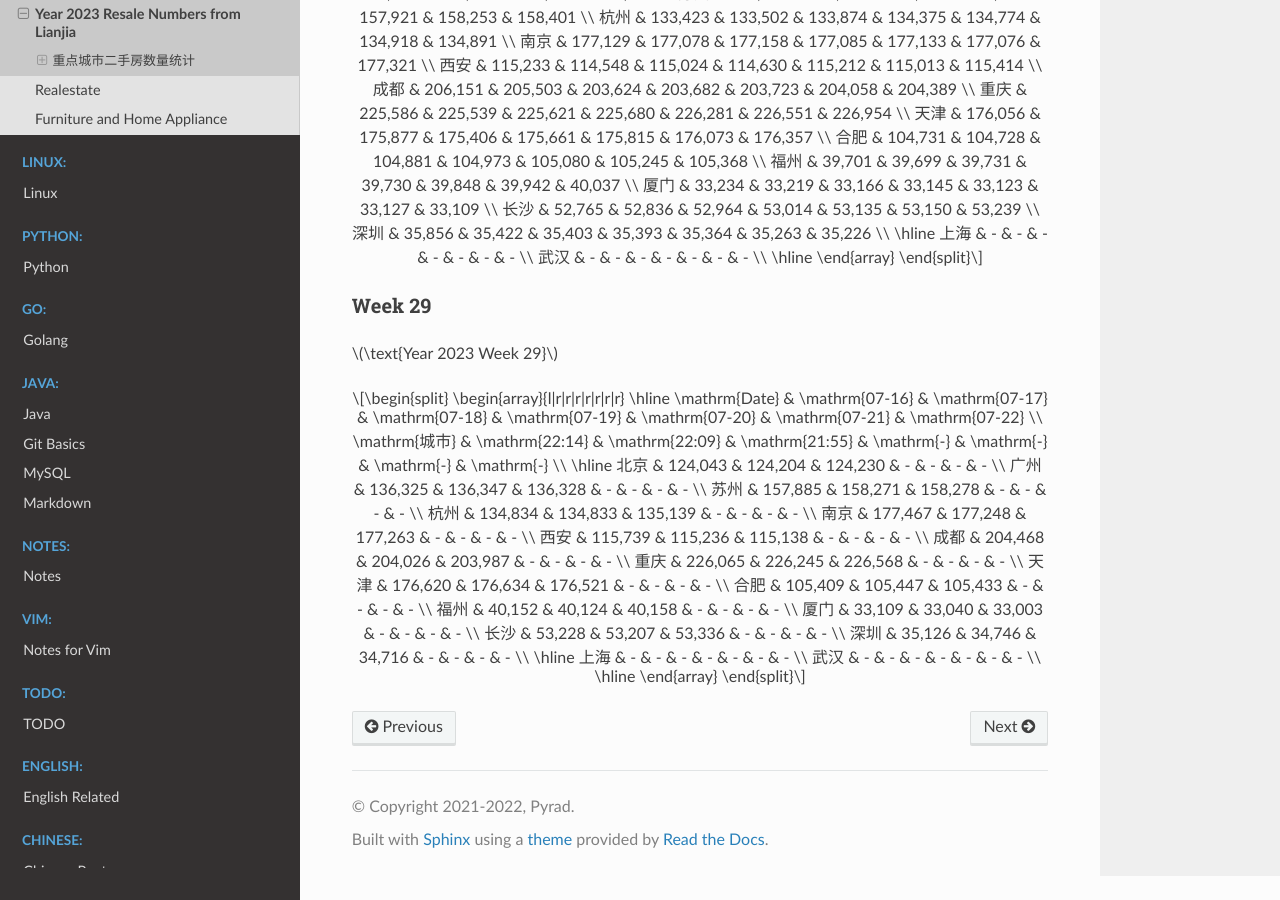
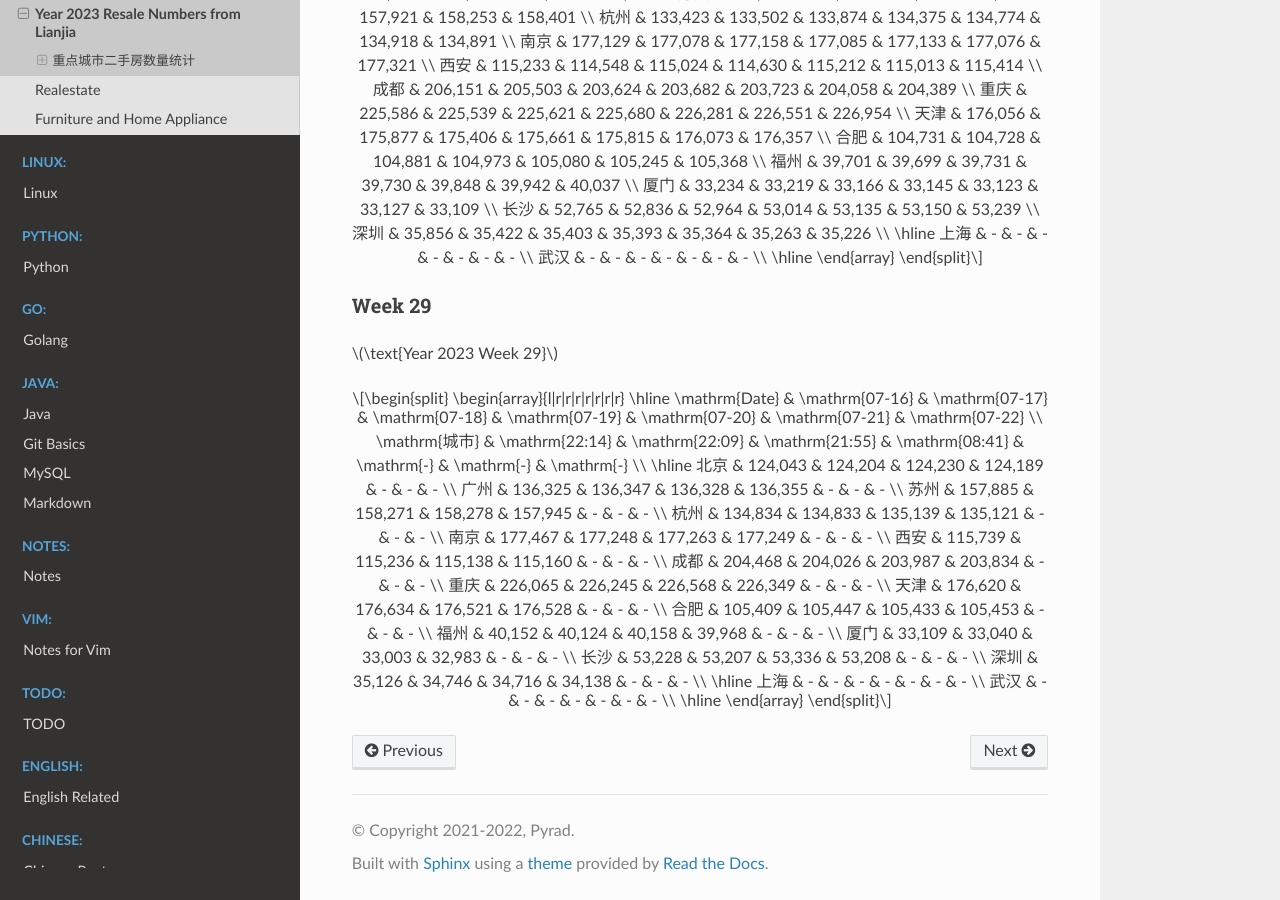
Before and after one commit to Pyrad/pyradnotes, a Sphinx documentation site: the page built from source/RealEstate/resalenumbers2023.md, in a window 1280 px wide and 900 px high, scrolled down 9350 px. Built offline with Sphinx 7.4.7 and the Read the Docs theme 2.0.0, drawn with Linux system fonts in a browser that asks for light colours; a script that is not in the unit is left out.

Commit message:
Realestate Update resale numbers 2023-07-19 08:42

```diff
--- a/source/RealEstate/resalenumbers2023.md
+++ b/source/RealEstate/resalenumbers2023.md
@@ -642,22 +642,22 @@ $$
 \begin{array}{l|r|r|r|r|r|r|r}
 \hline
 \mathrm{Date} & \mathrm{07-16} & \mathrm{07-17} & \mathrm{07-18} & \mathrm{07-19} & \mathrm{07-20} & \mathrm{07-21} & \mathrm{07-22} \\
-\mathrm{城市} & \mathrm{22:14} & \mathrm{22:09} & \mathrm{21:55} & \mathrm{-} & \mathrm{-} & \mathrm{-} & \mathrm{-} \\
+\mathrm{城市} & \mathrm{22:14} & \mathrm{22:09} & \mathrm{21:55} & \mathrm{08:41} & \mathrm{-} & \mathrm{-} & \mathrm{-} \\
 \hline
-北京 & 124,043 & 124,204 & 124,230 & - & - & - & - \\
-广州 & 136,325 & 136,347 & 136,328 & - & - & - & - \\
-苏州 & 157,885 & 158,271 & 158,278 & - & - & - & - \\
-杭州 & 134,834 & 134,833 & 135,139 & - & - & - & - \\
-南京 & 177,467 & 177,248 & 177,263 & - & - & - & - \\
-西安 & 115,739 & 115,236 & 115,138 & - & - & - & - \\
-成都 & 204,468 & 204,026 & 203,987 & - & - & - & - \\
-重庆 & 226,065 & 226,245 & 226,568 & - & - & - & - \\
-天津 & 176,620 & 176,634 & 176,521 & - & - & - & - \\
-合肥 & 105,409 & 105,447 & 105,433 & - & - & - & - \\
-福州 & 40,152 & 40,124 & 40,158 & - & - & - & - \\
-厦门 & 33,109 & 33,040 & 33,003 & - & - & - & - \\
-长沙 & 53,228 & 53,207 & 53,336 & - & - & - & - \\
-深圳 & 35,126 & 34,746 & 34,716 & - & - & - & - \\
+北京 & 124,043 & 124,204 & 124,230 & 124,189 & - & - & - \\
+广州 & 136,325 & 136,347 & 136,328 & 136,355 & - & - & - \\
+苏州 & 157,885 & 158,271 & 158,278 & 157,945 & - & - & - \\
+杭州 & 134,834 & 134,833 & 135,139 & 135,121 & - & - & - \\
+南京 & 177,467 & 177,248 & 177,263 & 177,249 & - & - & - \\
+西安 & 115,739 & 115,236 & 115,138 & 115,160 & - & - & - \\
+成都 & 204,468 & 204,026 & 203,987 & 203,834 & - & - & - \\
+重庆 & 226,065 & 226,245 & 226,568 & 226,349 & - & - & - \\
+天津 & 176,620 & 176,634 & 176,521 & 176,528 & - & - & - \\
+合肥 & 105,409 & 105,447 & 105,433 & 105,453 & - & - & - \\
+福州 & 40,152 & 40,124 & 40,158 & 39,968 & - & - & - \\
+厦门 & 33,109 & 33,040 & 33,003 & 32,983 & - & - & - \\
+长沙 & 53,228 & 53,207 & 53,336 & 53,208 & - & - & - \\
+深圳 & 35,126 & 34,746 & 34,716 & 34,138 & - & - & - \\
 \hline
 上海 & - & - & - & - & - & - & - \\
 武汉 & - & - & - & - & - & - & - \\
```
Also changed, not shown: 1 other file.
